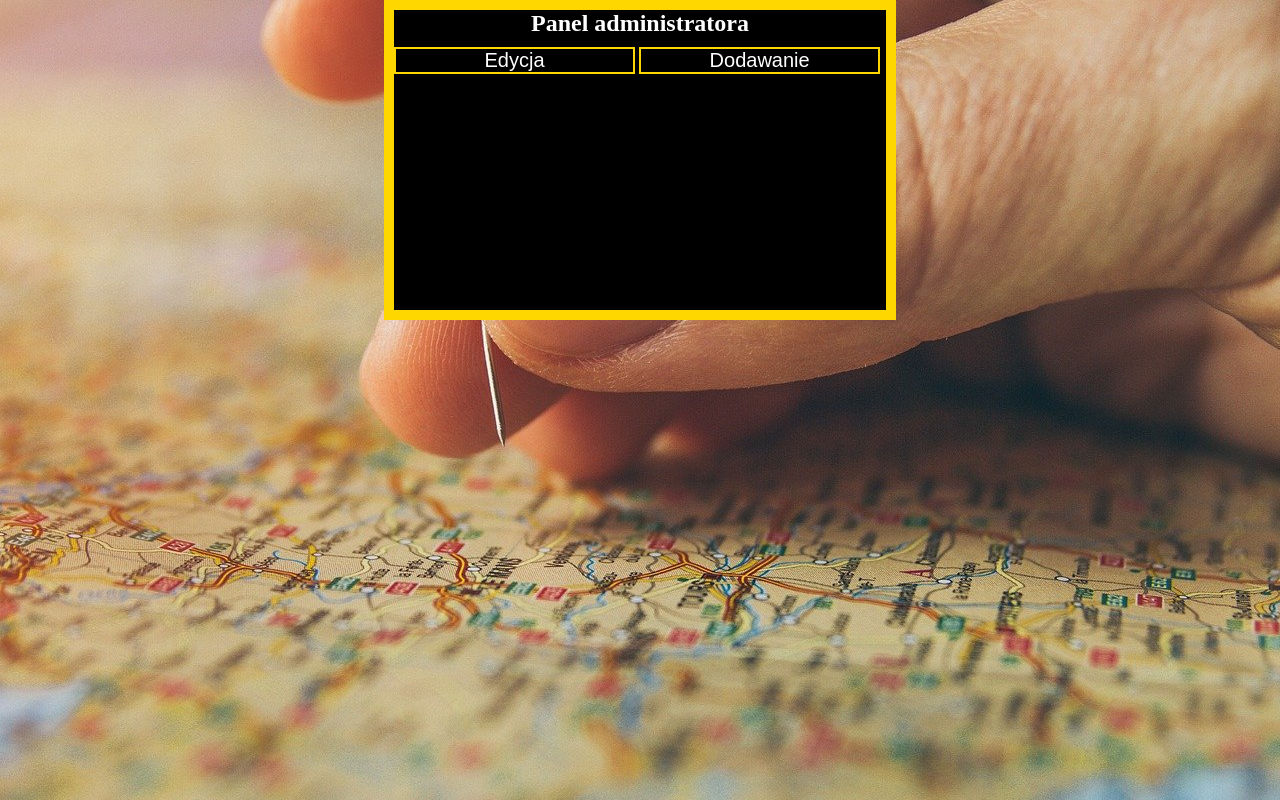
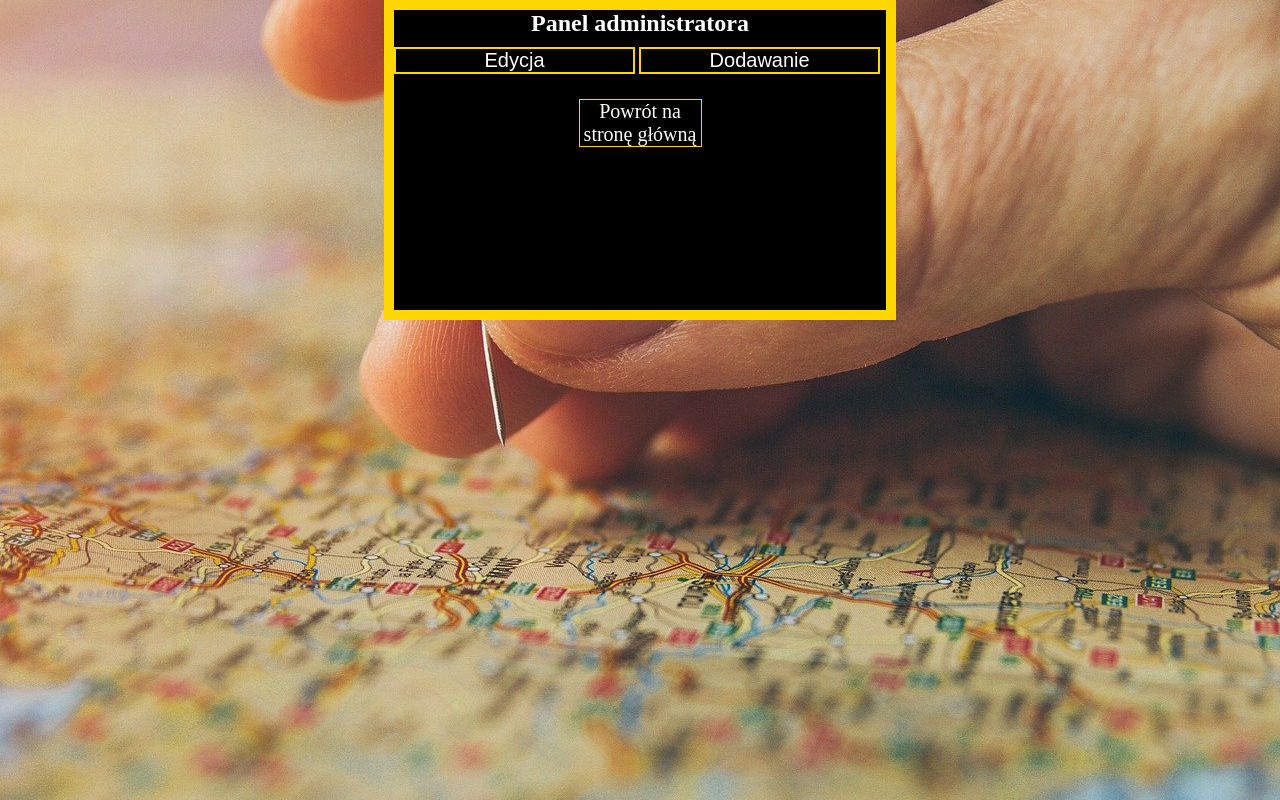
Before and after one commit to stepi2299/PSBD_project, a Flask app: page /admin_page in a window 1280 px wide. Run offline with Flask 2, Linux system fonts and the light colour scheme.

Commit message:
Przycisk cofania z panelu administratora

```diff
--- a/app/static/css/style_panel_administratora_v2.css
+++ b/app/static/css/style_panel_administratora_v2.css
@@ -66,3 +66,7 @@ main {
 a:hover {
     background-color: gray;
 }
+.back {
+    margin-top: 25px;
+
+}
--- a/app/templates/admin_page.html
+++ b/app/templates/admin_page.html
@@ -33,6 +33,12 @@
             <a href="admin_page/transport">Transport</a>
 
         </div>
+        <div class="back">
+            <a class="back_btn" href="main">
+                Powrót na stronę główną
+            </a>
+
+        </div>
     </main>
 </div>
 <script>
```
